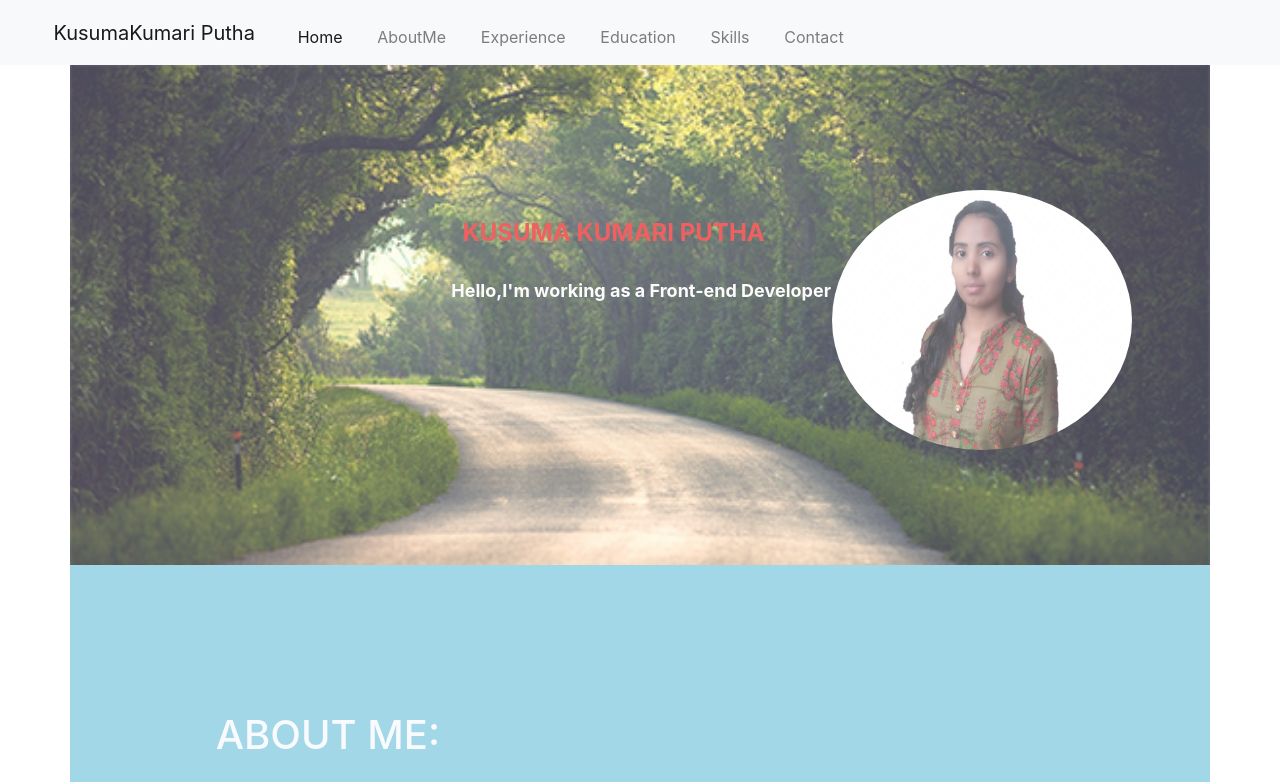
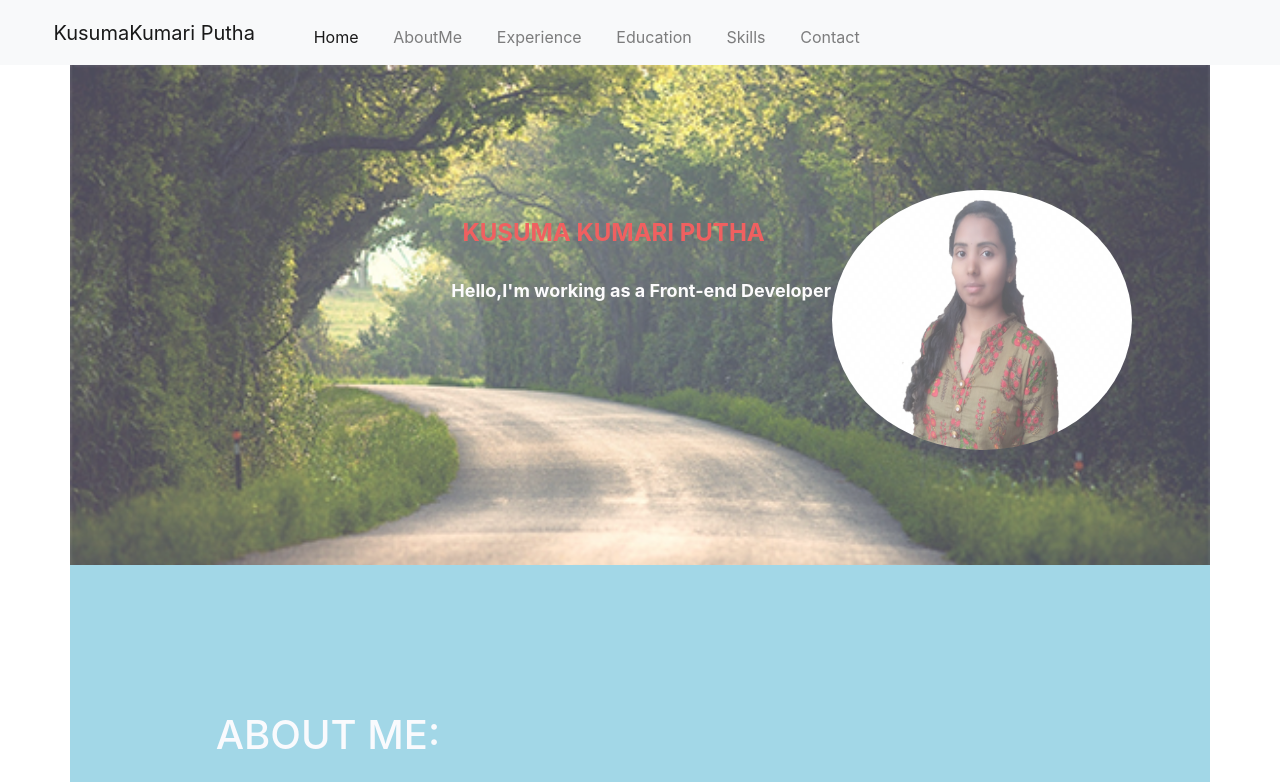
Before and after one commit to puthakusuma/portfolio1, a plain HTML site: page index.html in a window 1280 px wide. Shown: the top 782 px of the page. Drawn offline with nearby package versions, Linux system fonts and the light colour scheme; files that its build step writes are made by us from their sources.

```diff
--- a/index.html
+++ b/index.html
@@ -28,7 +28,7 @@
                 </button>
 
             <div class="collapse navbar-collapse" id="navbarSupportedContent">
-                <ul class="navbar-nav mr-auto">
+                <ul class="navbar-nav text-info ml-3 mr-auto">
                     <li class="nav-item active">
                         <a class="nav-link" href="#HOME">Home <span class="sr-only">(current)</span></a>
                     </li>
```
